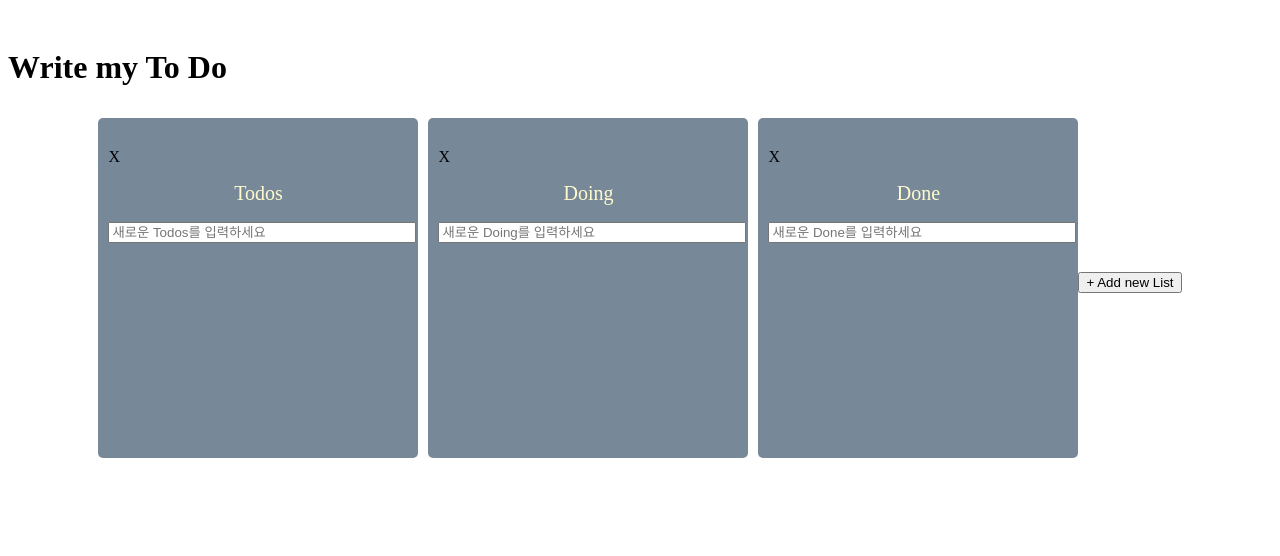
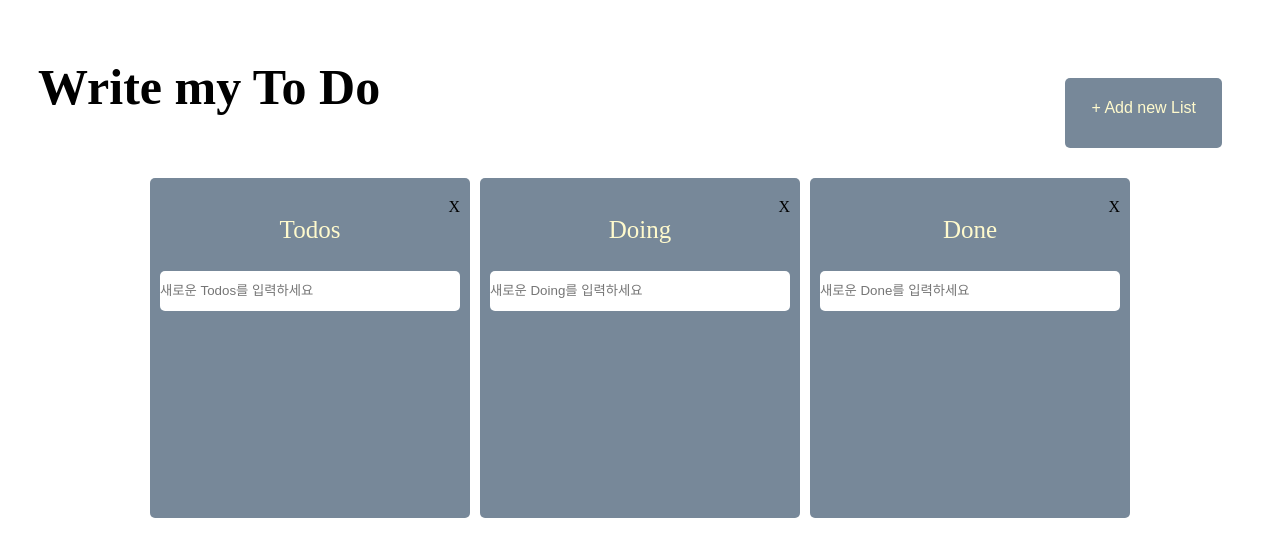
Before and after one commit to yeeahG/ToDos, a React (Create React App) app: page / in a window 1280 px wide. Shown: the top 556 px of the page. Built offline with nearby package versions, Linux system fonts and the light colour scheme.

Commit message:
Task 삭제

```diff
--- a/src/App.tsx
+++ b/src/App.tsx
@@ -14,11 +14,22 @@ const BigBox = styled.div`
   position: relative;
 `;
 
+const TitleBox = styled.div`
+  display: flex;
+  justify-content: space-between;
+`;
+
+const Title = styled.h1`
+  font-size: 50px;
+  margin: 30px
+`
+
 const Wrapper = styled.div`
   display: flex;
   margin: 0 auto;
   justify-content: center;
   align-items: center;
+  align-items: flex-start;
 `;
 
 const Boards = styled.div`
@@ -28,6 +39,7 @@ const Boards = styled.div`
   justify-content: center;
   align-items: flex-start;
   padding-top: 10px;
+  flex-wrap: wrap;
 `;
 
 
@@ -38,8 +50,6 @@ function App() {
     console.log(info);
 
     if(!destination) return;
-
-
 
     if(source.droppableId === "Boards") {
       setToDos(allBoards => {
@@ -98,7 +108,10 @@ function App() {
 
   return (
     <BigBox>
-      <h1>Write my To Do</h1>
+      <TitleBox>
+        <Title>Write my To Do</Title>
+        <AddBoard />
+      </TitleBox>
       <DragDropContext onDragEnd={onDragEnd}>
         <Wrapper>
           <Droppable
@@ -122,7 +135,7 @@ function App() {
               </Boards>
             )}
           </Droppable>
-          <AddBoard />
+
         </Wrapper>
       </DragDropContext>
     </BigBox>
--- a/src/components/Board/AddBoard.tsx
+++ b/src/components/Board/AddBoard.tsx
@@ -6,9 +6,40 @@ import {toDoState} from '../Model/atoms';
 import { useForm, SubmitHandler } from "react-hook-form";
 
 const AddContainer = styled.div`
+    min-width: 100px;
+    max-width: 300px;
+    height: 50px;
+    margin: 50px 50px 20px 50px;
+    padding: 10px;
+    background-color: ${(props) => props.theme.boardColor};
+    border-radius: 5px;
+
+    button {
+        background-color: transparent;
+        border: none;
+        font-size: 1rem;
+        font-weight: 500;
+        text-align: center;
+        color: #FFFACD;
+        margin: 10px;
+    }
+
+    form {
+        border: none;
+        border-radius: 5px 5px 0 0;
+        width: 100%;
+        height: auto;
+        border: none;
+
+        input {
+            overflow-x: auto;
+        }
+    }
+
     .open {
         display: block;
     }
+
     .hidden {
         display: none;
     }
@@ -26,6 +57,9 @@ function AddBoard() {
     const onOpen = () => {
         console.log("open");
         setOpen(true)
+    };
+    const onClose = () => {
+        setOpen(false)
     };
 
     const onValid: SubmitHandler<NewBoardType> = ({ newboard }) => {
@@ -48,6 +82,7 @@ function AddBoard() {
                     type={'text'}
                     {...register("newboard",{required: true})}
                 />
+                <button onClick={onClose}>X</button>
             </form>
         </AddContainer>
     );
--- a/src/components/Board/Board.tsx
+++ b/src/components/Board/Board.tsx
@@ -19,22 +19,24 @@ const Wrapper = styled.div<{isDragging: boolean}>`
 `;
 
 const Header = styled.div<{ isDragging: boolean }>`
-  padding-top: 10px;
   border-radius: 5px 5px 0 0;
   position: relative;
   justify-content: space-between;
 `;
 
 const Button = styled.div`
-
+    display: flex;
+    justify-content: flex-end;
 `;
 
-const Title = styled.h2`
-    font-size: 20px;
+const Title = styled.h1`
+    font-size: 25px;
     font-weight: 500;
     text-align: center;
     background-color: inherit;
     color: #FFFACD;
+    margin-top: 0;
+    padding-bottom: 10px;
 `;
 
 interface IBoxProps {
@@ -58,8 +60,14 @@ const Box = styled.div<IBoxProps>`
 
 const Form = styled.form`
   width: 100%;
+  align-item: center;
   input {
     width: 100%;
+    border: none;
+    height: 30px;
+    border-radius: 5px;
+    padding: 5px 0px 5px 0px;
+    margin-bottom: 5px
   }
 `;
 
@@ -96,7 +104,7 @@ function Board( {toDos, boardId, index}:IBoardProps ) {
     }
 
     const onClick = (boardId: string) => {
-        console.log("Click");
+        console.log("Click", boardId);
 
         setToDos((allBoards) => {
             const boardList = Object.keys(allBoards).filter(
@@ -155,6 +163,7 @@ function Board( {toDos, boardId, index}:IBoardProps ) {
                         toDoId={toDo.id}
                         index={index}
                         toDoTask={toDo.text}
+                        boardId={boardId}
                     />
                     )
                     )}
--- a/src/components/Card/DragCard.tsx
+++ b/src/components/Card/DragCard.tsx
@@ -1,6 +1,8 @@
 import React from "react";
 import { Draggable } from "react-beautiful-dnd";
 import styled from "styled-components";
+import { useSetRecoilState } from "recoil";
+import { toDoState } from "../Model/atoms";
 
 
 const Card = styled.div<{isDragging:boolean}>`
@@ -15,14 +17,41 @@ const Card = styled.div<{isDragging:boolean}>`
   margin-bottom: 5px
 `;
 
+const Button = styled.div`
+
+`;
+
 interface IDragCardPrps {
   toDoId: number;
   toDoTask: string;
   index: number;
+  boardId: string;
 }
 
 
-function DragCard( {toDoId, toDoTask, index}:IDragCardPrps ) {
+function DragCard( {toDoId, toDoTask, index, boardId}:IDragCardPrps ) {
+  const setToDos = useSetRecoilState(toDoState);
+  console.log(toDoTask);
+  console.log(boardId);
+
+
+
+  const onClick = (index: number) => {
+    console.log("Click", index, boardId);
+
+      setToDos(allBoards => {
+        const todoCopy = [...allBoards[boardId]];
+        const todoObj = todoCopy[index];
+
+        todoCopy.splice(index, 1);
+
+          return {
+            ...allBoards,
+            [boardId]: todoCopy,
+          };
+      });
+
+  }
 
     return (
     <Draggable draggableId={toDoId + ""} index={index} >
@@ -34,6 +63,9 @@ function DragCard( {toDoId, toDoTask, index}:IDragCardPrps ) {
             {...provided.dragHandleProps}
           >
             {toDoTask}
+            <Button onClick={() => onClick(index)}>
+              X
+            </Button>
           </Card>
         }
     </Draggable>
```
